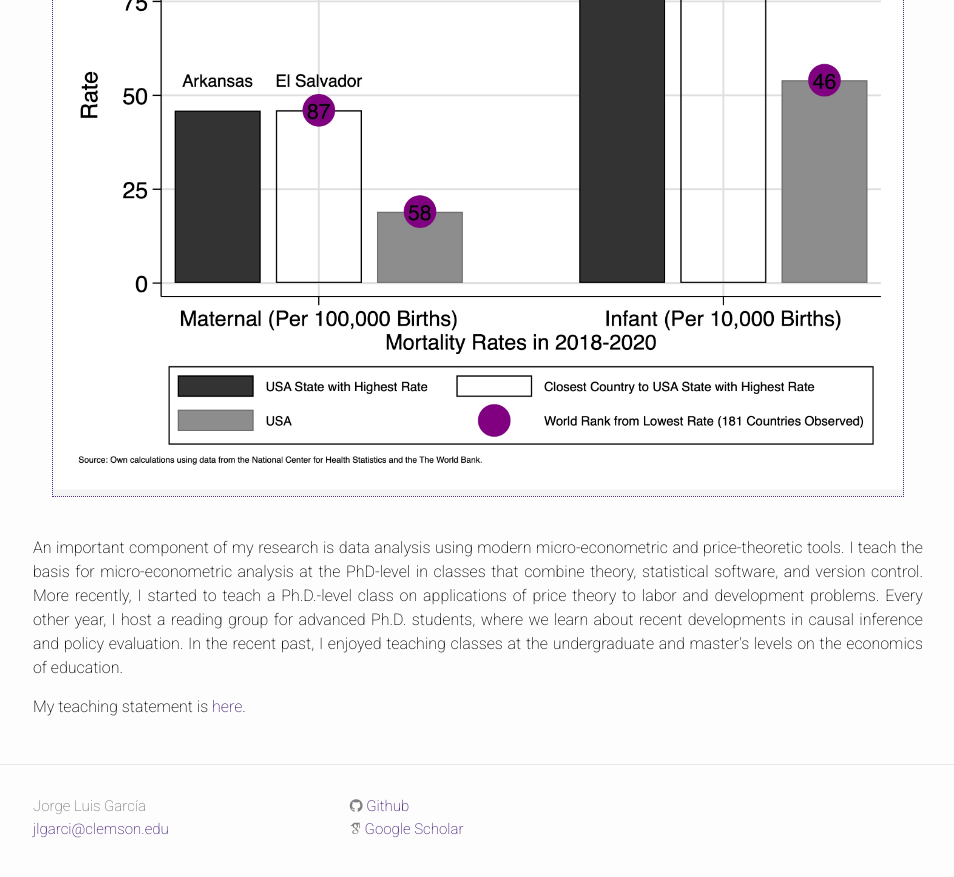
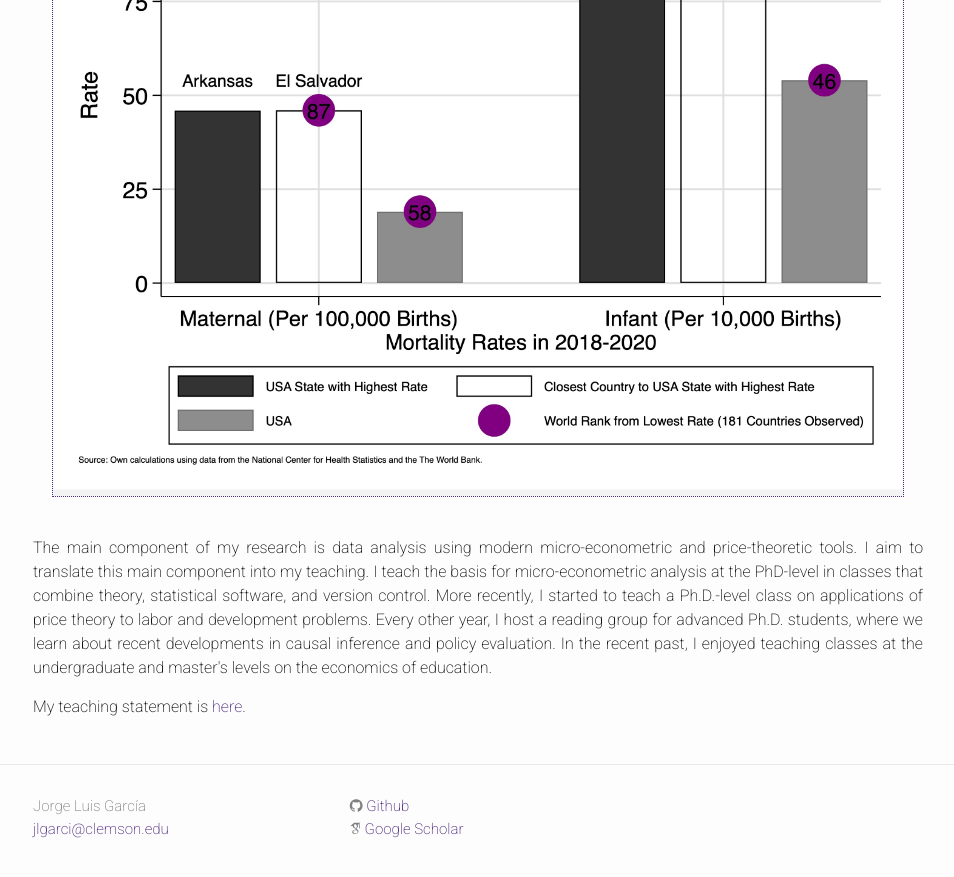
Before and after one commit to jorgelgarcia/jorgelgarcia.github.io, a Jekyll site: the page built from index.html, in a window 1280 px wide and 900 px high, scrolled down 724 px. Shown: the top 877 px of the window, without its empty margins (162-1116 px from the left). Built offline with Jekyll 4.4.1, drawn with Linux system fonts in a browser that asks for light colours; nearby versions of some CDN libraries; some web fonts are replaced.

Commit message:
corrects

```diff
--- a/index.html
+++ b/index.html
@@ -24,7 +24,7 @@
 {% include image.html url="/images/stateranks.jpg" caption="" width=850 align="center" %}
 <br>
 <p align="justify">
-An important component of my research is data analysis using modern micro-econometric and price-theoretic tools. I teach the basis for micro-econometric analysis at the PhD-level in classes that combine theory, statistical software, and version control. More recently, I started to teach a Ph.D.-level class on applications of price theory to labor and development problems. Every other year, I host a reading group for advanced Ph.D. students, where we learn about recent developments in causal inference and policy evaluation. In the recent past, I enjoyed teaching classes at the undergraduate and master's levels on the economics of education.
+The main component of my research is data analysis using modern micro-econometric and price-theoretic tools. I aim to translate this main component into my teaching. I teach the basis for micro-econometric analysis at the PhD-level in classes that combine theory, statistical software, and version control. More recently, I started to teach a Ph.D.-level class on applications of price theory to labor and development problems. Every other year, I host a reading group for advanced Ph.D. students, where we learn about recent developments in causal inference and policy evaluation. In the recent past, I enjoyed teaching classes at the undergraduate and master's levels on the economics of education.
 </p>
 </p>
 My teaching statement is <a href="https://www.dropbox.com/s/z0eeahtcu0c0n20/garcia_teachingstatement.pdf?dl=0">here</a>.
```
